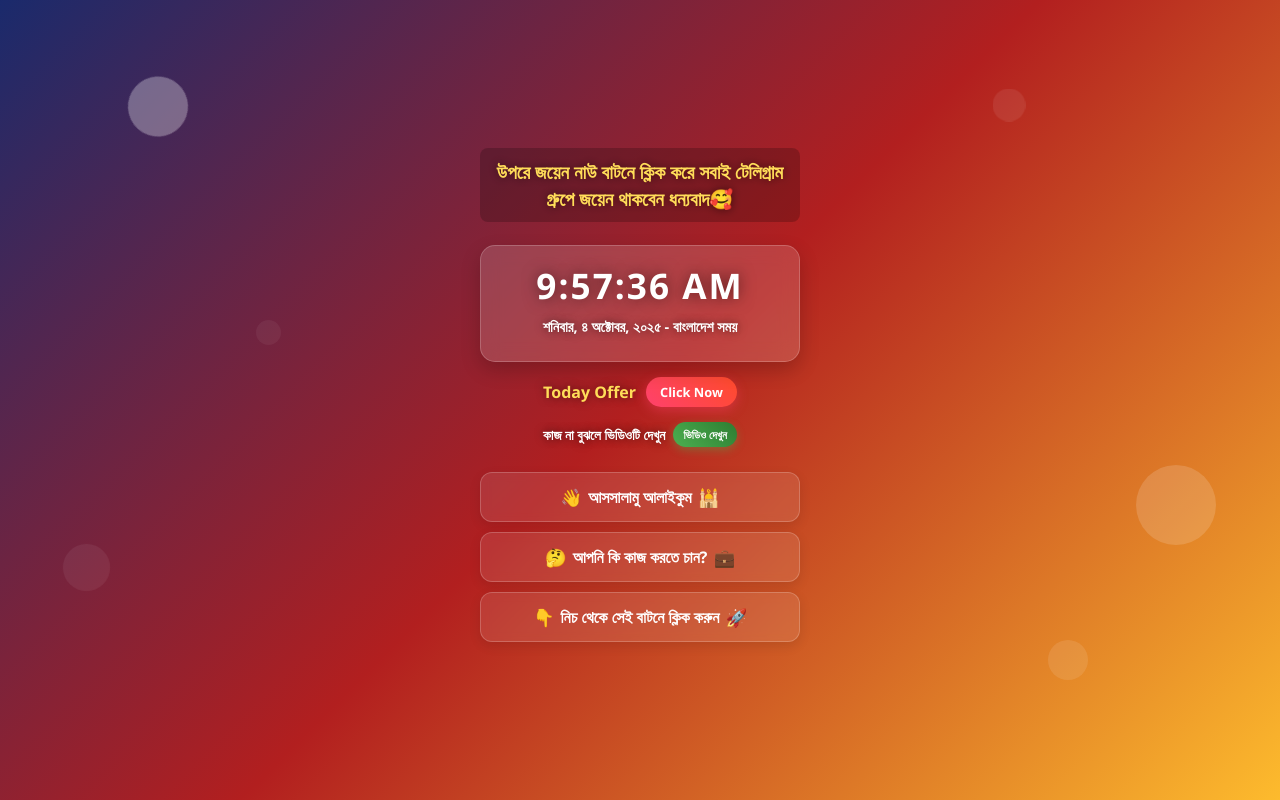
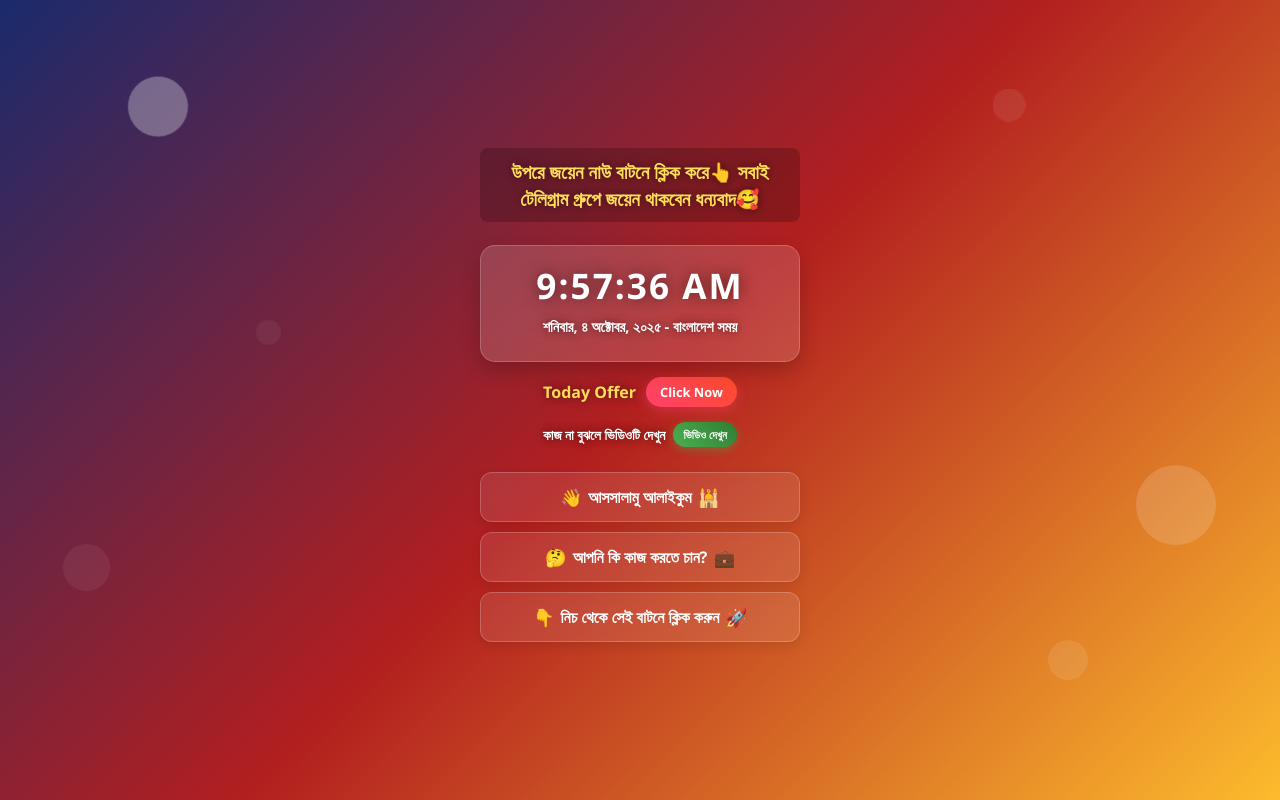
Before and after one commit to premium-apk55/update, a plain HTML site: page index.html in a window 1280 px wide. Drawn offline with Linux system fonts and the light colour scheme.

Commit message:
Update index.html

```diff
--- a/index.html
+++ b/index.html
@@ -492,7 +492,7 @@
 
     <!-- টেলিগ্রাম সেকশন -->
     <div class="telegram-section">
-        <div class="telegram-text">উপরে জয়েন নাউ বাটনে ক্লিক করে সবাই টেলিগ্রাম গ্রুপে জয়েন থাকবেন ধন্যবাদ🥰</div>
+        <div class="telegram-text">উপরে জয়েন নাউ বাটনে ক্লিক করে👆 সবাই টেলিগ্রাম গ্রুপে জয়েন থাকবেন ধন্যবাদ🥰</div>
     </div>
 
     <div class="clock-container">
```
